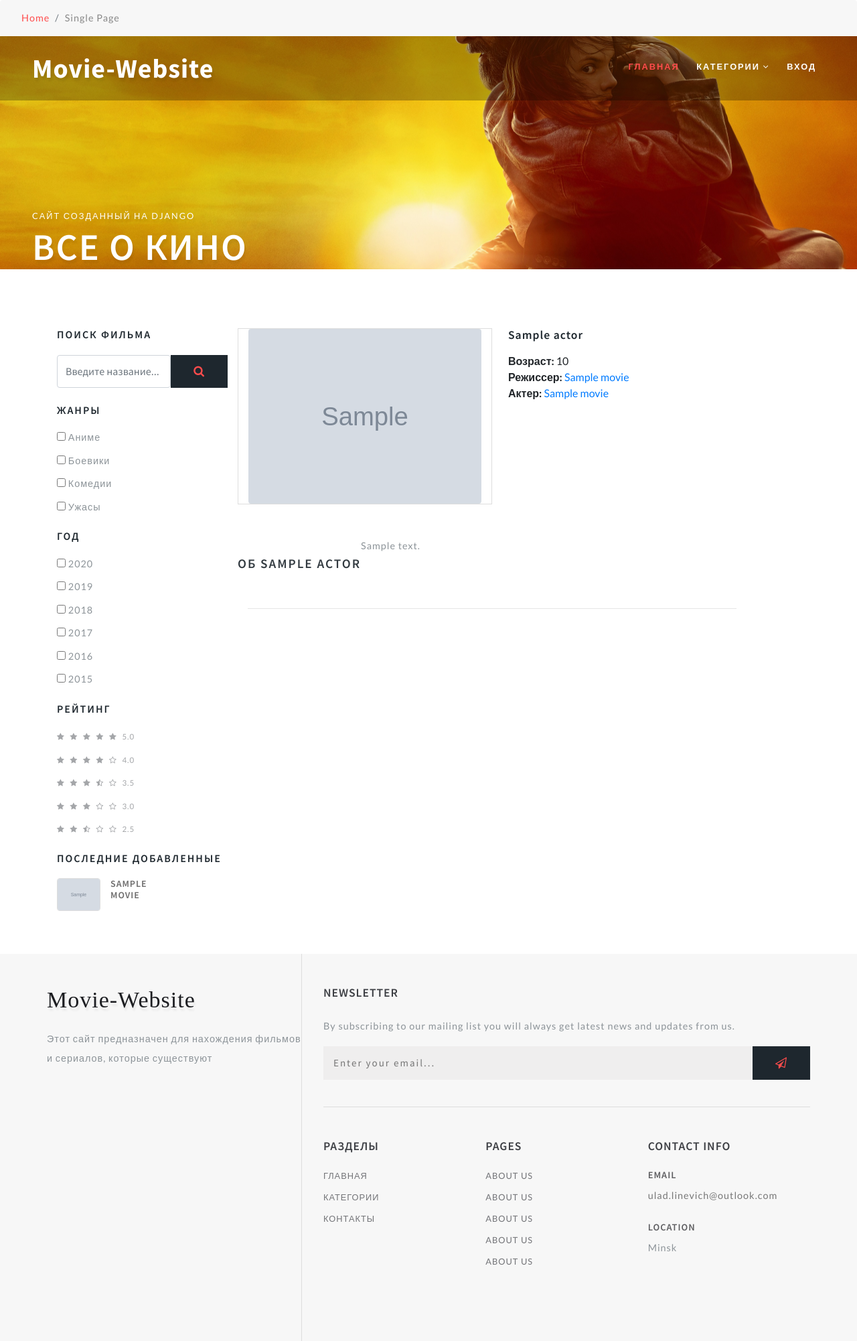
After one commit to VladislavLinevich/movie_web, a Django app: page /actor/1/ in a window 1280 px wide. The commit adds this page. Shown: the whole page at 67% size. Run offline with Django 4.2, Linux system fonts and the light colour scheme; tables that the repository leaves empty hold one stand-in row (values such as "Sample post"); grey boxes marked "Sample" are stand-in pictures; parts of the project's set-up code (start-up, migrations or seed data) failed here and were passed over; some libraries are stand-ins or nearby versions.

Commit message:
Create dev, prod and ActorDetail

```diff
--- a/docker-compose.yml
+++ b/docker-compose.yml
@@ -5,7 +5,7 @@
     build: ./
     command: python manage.py runserver 0.0.0.0:8005
     volumes:
-      - .//:/movie_web/
+      - .:/movie_web
     ports:
       - 8005:8005
     env_file:
--- a/manage.py
+++ b/manage.py
@@ -6,7 +6,7 @@
 
 def main():
     """Run administrative tasks."""
-    os.environ.setdefault('DJANGO_SETTINGS_MODULE', 'movie_web.settings')
+    os.environ.setdefault('DJANGO_SETTINGS_MODULE', 'movie_web.settings.prod')
     try:
         from django.core.management import execute_from_command_line
     except ImportError as exc:
--- a/movie/templates/base.html
+++ b/movie/templates/base.html
@@ -27,7 +27,7 @@
         <!---->
         <ol class="breadcrumb editContent">
             <li class="breadcrumb-item">
-                <a href="index.html" class="editContent">Home</a>
+                <a href="/" class="editContent">Home</a>
             </li>
             <li class="breadcrumb-item active editContent">Single Page</li>
         </ol>
@@ -39,7 +39,7 @@
                 <div class="row footer-top">
                     <div class="col-lg-4 footer-grid_section_w3layouts">
                         <h2 class="logo-2 mb-lg-4 mb-3">
-                            <a href="index.html" class="editContent">
+                            <a href="/" class="editContent">
                                 <span class="fa" aria-hidden="true" >
                                     Movie-Website
                                 </span>
@@ -67,7 +67,7 @@
                                 <h3 class="footer-title text-uppercase editContent mb-lg-4 mb-3" >Разделы</h3>
                                 <ul class="list-unstyled w3layouts-icons">
                                     <li>
-                                        <a href="index.html" class="editContent" >Главная</a>
+                                        <a href="/" class="editContent" >Главная</a>
                                     </li>
                                     <li>
                                         <a href="about.html" class="editContent" >Категории</a>
--- /dev/null
+++ b/movie/templates/movie/actor_detail.html
@@ -0,0 +1,96 @@
+{% extends "base.html" %}
+
+
+{% block content %}
+<div class="main-banner inner" id="home">
+    <!-- header -->
+    <header class="header">
+        <div class="container-fluid px-lg-5">
+            <!-- nav -->
+            <nav class="py-4">
+                <div id="logo">
+                    <h1> <a href="/" class="editContent" style="outline: none; outline-offset: -2px; cursor: inherit; color: rgb(255, 255, 255); font-size: 40px; background-color: rgba(0, 0, 0, 0); font-family: Source Sans Pro, sans-serif">Movie-Website</a></h1>
+                </div>
+
+                <label for="drop" class="toggle">Menu</label>
+                <input type="checkbox" id="drop">
+                <ul class="menu mt-2">
+                    <li class="active"><a href="/">Главная</a></li>
+                    <li>
+                        <!-- First Tier Drop Down -->
+                        <label for="drop-2" class="toggle">Категории <span class="fa fa-angle-down" aria-hidden="true" ></span> </label>
+                        <a href="#">Категории <span class="fa fa-angle-down" aria-hidden="true"></span></a>
+                        <input type="checkbox" id="drop-2">
+                        <ul>
+                            {% for category in categories %}
+                            <li><a href="/">{{ category.name }}</a></li>
+                            {% endfor %}
+                        </ul>
+                    </li>
+                    <li><a href="contact.html" style="color: rgb(255, 255, 255); font-weight: 700; text-transform: uppercase;">Вход</a></li>
+                </ul>
+            </nav>
+            <!-- //nav -->
+        </div>
+    </header>
+    <!-- //header -->
+    <!--/banner-->
+    <div class="banner-info">
+        <p class="editContent" >Cайт созданный на Django</p>
+        <h3 class="mb-4 editContent">Все о кино</h3>
+        <div class="ban-buttons">
+
+
+        </div>
+    </div>
+    <!--// banner-inner -->
+
+</div>
+<section class="ab-info-main py-md-5 py-4 editContent"
+            style="outline: none; outline-offset: -2px; cursor: inherit; color: rgb(33, 37, 41); font-size: 16px; background-color: rgba(0, 0, 0, 0); font-family: Lato, sans-serif;">
+    <div class="container py-md-3">
+        <!-- top Products -->
+        <div class="row">
+            <!-- product left -->
+            {% include 'sidebar.html' %}
+            <!-- //product left -->
+            <!-- product right -->
+            <div class="left-ads-display col-lg-8">
+                <div class="row">
+                    <div class="desc1-left col-md-6">
+                        <img src="{{ actor.image }}" class="img-fluid" alt="">
+                    </div>
+                    <div class="desc1-right col-md-6 pl-lg-4">
+                        <h3 class="editContent" style="outline: none; cursor: inherit;">
+                            {{ actor.name }}</h3>
+                        <h5 class="editContent"></h5>
+                        <ul>
+                            <li style="list-style: none"><span><b>Возраст:</b> {{ actor.age }}</span></li>
+                            <li style="list-style: none">
+                                <span><b>Режиссер:</b>
+                                    {% for movie in actor.film_director.all %}
+                                        <a href="{{ movie.get_absolute_url }}" class="editContent" >{{ movie.title }}</a>
+                                    {% endfor %}
+                                </span></li>
+                            <li style="list-style: none">
+                                <span><b>Актер:</b>
+                                    {% for movie in actor.film_actor.all %}
+                                        <a href="{{ movie.get_absolute_url }}" class="editContent" >{{ movie.title }}</a>
+                                    {% endfor %}
+                                </span>
+                            </li>
+                        </ul>
+                    </div>
+                </div>
+                <div class="row sub-para-w3layouts mt-5">
+
+                    <h3 class="shop-sing editContent" style="outline: none; cursor: inherit;">
+                        Об {{ actor.name }}</h3>
+                    <p class="editContent" style="outline: none; cursor: inherit;"> {{ actor.description }}</p>
+                </div>
+                <hr>
+            </div>
+        </div>
+    </div>
+</section>
+{% endblock %}
--- a/movie/templates/sidebar.html
+++ b/movie/templates/sidebar.html
@@ -121,56 +121,18 @@
     <!-- deals -->
     <div class="deal-leftmk left-side">
         <h3 class="sear-head editContent">Последние добавленные</h3>
+        {% for movie in movies %}
         <div class="special-sec1 row mt-3 editContent">
             <div class="img-deals col-md-4">
-                <img src="bundles/images/s4.jpg" class="img-fluid" alt="">
+                <img src="{{ movie.poster }}" class="img-fluid" alt="">
             </div>
             <div class="img-deal1 col-md-4">
-                <h3 class="editContent">Рэмбо: Последняя кровь</h3>
-                <a href="moviesingle.html" class="editContent" ></a>
+                <h3 class="">
+                    <a href="{{ movie.get_absolute_url }}" class="editContent" >{{ movie.title }}</a>
+                </h3>
             </div>
-
         </div>
-        <div class="special-sec1 row mt-3 editContent" >
-            <div class="img-deals col-md-4">
-                <img src="bundles/images/s2.jpg" class="img-fluid" alt="" >
-            </div>
-            <div class="img-deal1 col-md-8">
-                <h3 class="editContent" >Холодное сердце 2</h3>
-                <a href="moviesingle.html" class="editContent" ></a>
-            </div>
-
-        </div>
-        <div class="special-sec1 row mt-3 editContent" >
-            <div class="img-deals col-md-4">
-                <img src="bundles/images/s1.jpg" class="img-fluid" alt="" >
-            </div>
-            <div class="img-deal1 col-md-8">
-                <h3 class="editContent" >К звездам</h3>
-                <a href="moviesingle.html" class="editContent" ></a>
-            </div>
-
-        </div>
-        <div class="special-sec1 row mt-3 editContent" >
-            <div class="img-deals col-md-4">
-                <img src="bundles/images/s5.jpg" class="img-fluid" alt="" >
-            </div>
-            <div class="img-deal1 col-md-8">
-                <h3 class="editContent" >Терминатор: Темные судьбы</h3>
-                <a href="moviesingle.html" class="editContent" ></a>
-            </div>
-
-        </div>
-        <div class="special-sec1 row mt-3 editContent" >
-            <div class="img-deals col-md-4">
-                <img src="bundles/images/s3.jpg" class="img-fluid" alt="" >
-            </div>
-            <div class="img-deal1 col-md-8">
-                <h3 class="editContent" >Джокер</h3>
-                <a href="moviesingle.html" class="editContent" ></a>
-            </div>
-
-        </div>
+        {% endfor %}
     </div>
     <!-- //deals -->
 
--- a/movie/urls.py
+++ b/movie/urls.py
@@ -5,4 +5,5 @@
 urlpatterns = [
     path('', views.MovieListView.as_view(), name='movies'),
     path('movie/<int:pk>/', views.MovieDetailView.as_view(), name='movie-detail'),
+    path('actor/<int:pk>/', views.ActorDetailView.as_view(), name='actor-detail'),
 ]
--- a/movie/views.py
+++ b/movie/views.py
@@ -1,7 +1,8 @@
+from multiprocessing import context
 from pyexpat import model
 from django.shortcuts import render
 from django.views.generic.base import View
-from .models import Movie
+from .models import Category, Movie, Actor
 from django.views import generic
 
 class MovieListView(generic.ListView):
@@ -9,6 +10,28 @@
     model = Movie
     queryset = Movie.objects.filter(draft=False)
 
+    def get_context_data(self, *args, **kwargs):
+        context = super().get_context_data(*args, **kwargs)
+        context["movies"] = Movie.objects.filter(draft=False).order_by("id")[:4]
+        context["categories"] = Category.objects.all()
+        return context
+
 class MovieDetailView(generic.DetailView):
     """Отдельный фильм"""
     model = Movie
+
+    def get_context_data(self, *args, **kwargs):
+        context = super().get_context_data(*args, **kwargs)
+        context["movies"] = Movie.objects.filter(draft=False).order_by("id")[:4]
+        context["categories"] = Category.objects.all()
+        return context
+
+class ActorDetailView(generic.DetailView):
+    """Отдельный фильм"""
+    model = Actor
+
+    def get_context_data(self, *args, **kwargs):
+        context = super().get_context_data(*args, **kwargs)
+        context["movies"] = Movie.objects.filter(draft=False).order_by("id")[:4]
+        context["categories"] = Category.objects.all()
+        return context
--- a/movie_web/settings.py
+++ b/movie_web/settings/common.py
@@ -24,7 +24,7 @@
 SECRET_KEY = os.environ.get("SECRET_KEY")
 
 # SECURITY WARNING: don't run with debug turned on in production!
-DEBUG = int(os.environ.get("DEBUG", default=0))
+
 
 ALLOWED_HOSTS = os.environ.get("DJANGO_ALLOWED_HOSTS").split(" ")
 
--- /dev/null
+++ b/movie_web/settings/dev.py
@@ -0,0 +1,2 @@
+from movie_web.settings.common import *
+DEBUG = True
--- /dev/null
+++ b/movie_web/settings/prod.py
@@ -0,0 +1,2 @@
+from movie_web.settings.common import *
+DEBUG = False
--- a/movie_web/wsgi.py
+++ b/movie_web/wsgi.py
@@ -11,6 +11,6 @@
 
 from django.core.wsgi import get_wsgi_application
 
-os.environ.setdefault('DJANGO_SETTINGS_MODULE', 'movie_web.settings')
+os.environ.setdefault('DJANGO_SETTINGS_MODULE', 'movie_web.settings.prod')
 
 application = get_wsgi_application()
```
Also changed, not shown: movie/models.py (+1 -6 lines), movie/templates/movie/movie_detail.html (+8 -7 lines), movie/templates/movie/movie_list.html (+5 -5 lines), 2 other files.
